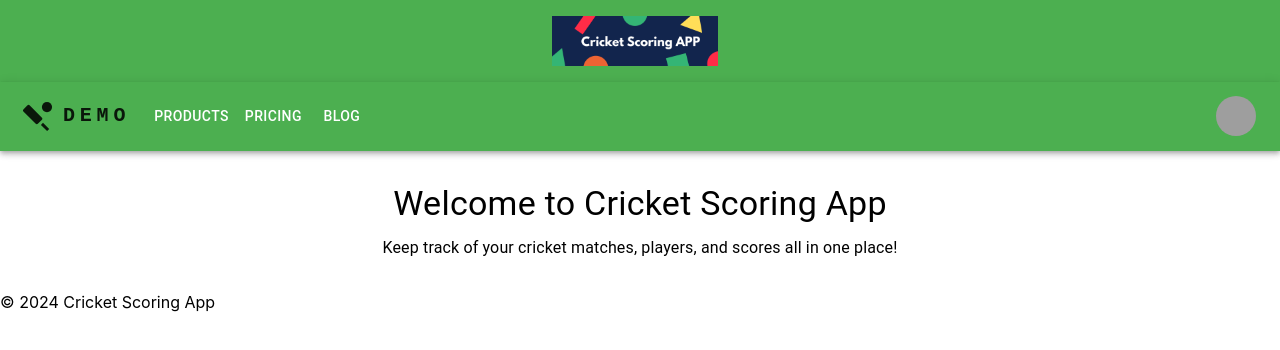
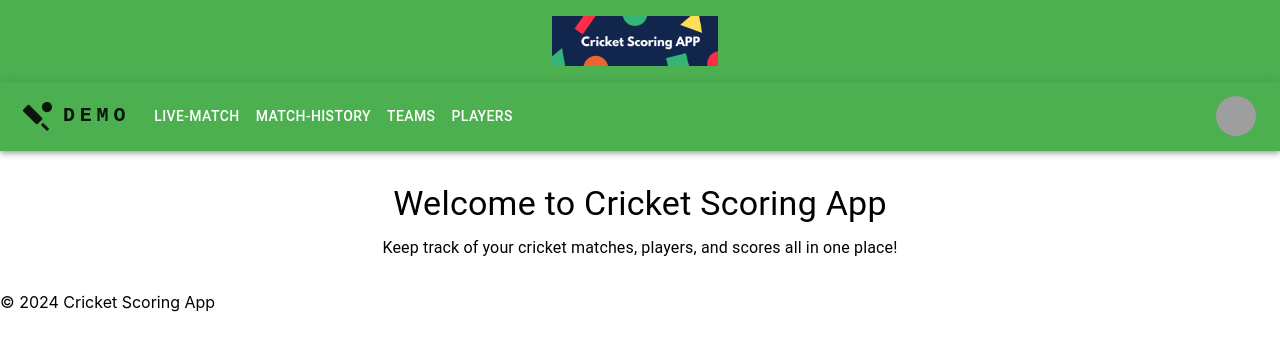
Before and after one commit to EISAGHANI/cricket-scoring-app-frontend, a React (Create React App) app: page / in a window 1280 px wide. Shown: the top 350 px of the page. Built offline with nearby package versions, Linux system fonts and the light colour scheme; grey boxes are pictures that could not be loaded.

Commit message:
refined navbar

```diff
--- a/src/components/Header.js
+++ b/src/components/Header.js
@@ -11,11 +11,11 @@ import Avatar from '@mui/material/Avatar';
 import Button from '@mui/material/Button';
 import Tooltip from '@mui/material/Tooltip';
 import MenuItem from '@mui/material/MenuItem';
-import AdbIcon from '@mui/icons-material/Adb';
+// import AdbIcon from '@mui/icons-material/Adb';
 import SportsCricketIcon from '@mui/icons-material/SportsCricket';
 import { Link as RouterLink } from 'react-router-dom';
 
-const pages = ['Products', 'Pricing', 'Blog'];
+const pages = ['live-match', 'match-history', 'teams', 'players'];
 const settings = ['Profile', 'Account', 'Dashboard', 'Logout'];
 
 function Header() {
@@ -42,14 +42,14 @@ function Header() {
       <Container maxWidth="xl">
         <Toolbar disableGutters>
           {/* <AdbIcon sx={{ display: { xs: 'none', md: 'flex' }, mr: 1 }} /> */}
-          <IconButton edge="start" color="inherit" aria-label="menu" component={RouterLink} to="/">
+          <IconButton sx={{ display: { xs: 'none', md: 'flex' } }} edge="start" color="inherit" aria-label="menu" component={RouterLink} to="/">
             <SportsCricketIcon fontSize="large" />
           </IconButton>
           <Typography
             variant="h6"
             noWrap
             component="a"
-            href="#app-bar-with-responsive-menu"
+            href="/"
             sx={{
               mr: 2,
               display: { xs: 'none', md: 'flex' },
@@ -92,17 +92,22 @@ function Header() {
             >
               {pages.map((page) => (
                 <MenuItem key={page} onClick={handleCloseNavMenu}>
+                <RouterLink to={`/${page.toLowerCase()}`}>
                   <Typography sx={{ textAlign: 'center' }}>{page}</Typography>
-                </MenuItem>
+                </RouterLink>
+              </MenuItem>
               ))}
             </Menu>
           </Box>
-          <AdbIcon sx={{ display: { xs: 'flex', md: 'none' }, mr: 1 }} />
+          {/* <AdbIcon sx={{ display: { xs: 'flex', md: 'none' }, mr: 1 }} /> */}
+          <IconButton sx={{ display: { xs: 'flex', md: 'none' } }} edge="start" color="inherit" aria-label="menu" component={RouterLink} to="/">
+            <SportsCricketIcon fontSize="large" />
+          </IconButton>
           <Typography
             variant="h5"
             noWrap
             component="a"
-            href="#app-bar-with-responsive-menu"
+            href="/"
             sx={{
               mr: 2,
               display: { xs: 'flex', md: 'none' },
@@ -114,7 +119,7 @@ function Header() {
               textDecoration: 'none',
             }}
           >
-            LOGO
+            DEMO
           </Typography>
           <Box sx={{ flexGrow: 1, display: { xs: 'none', md: 'flex' } }}>
             {pages.map((page) => (
@@ -122,6 +127,8 @@ function Header() {
                 key={page}
                 onClick={handleCloseNavMenu}
                 sx={{ my: 2, color: 'white', display: 'block' }}
+                component={RouterLink}
+                to={`/${page.toLowerCase()}`}
               >
                 {page}
               </Button>
```
